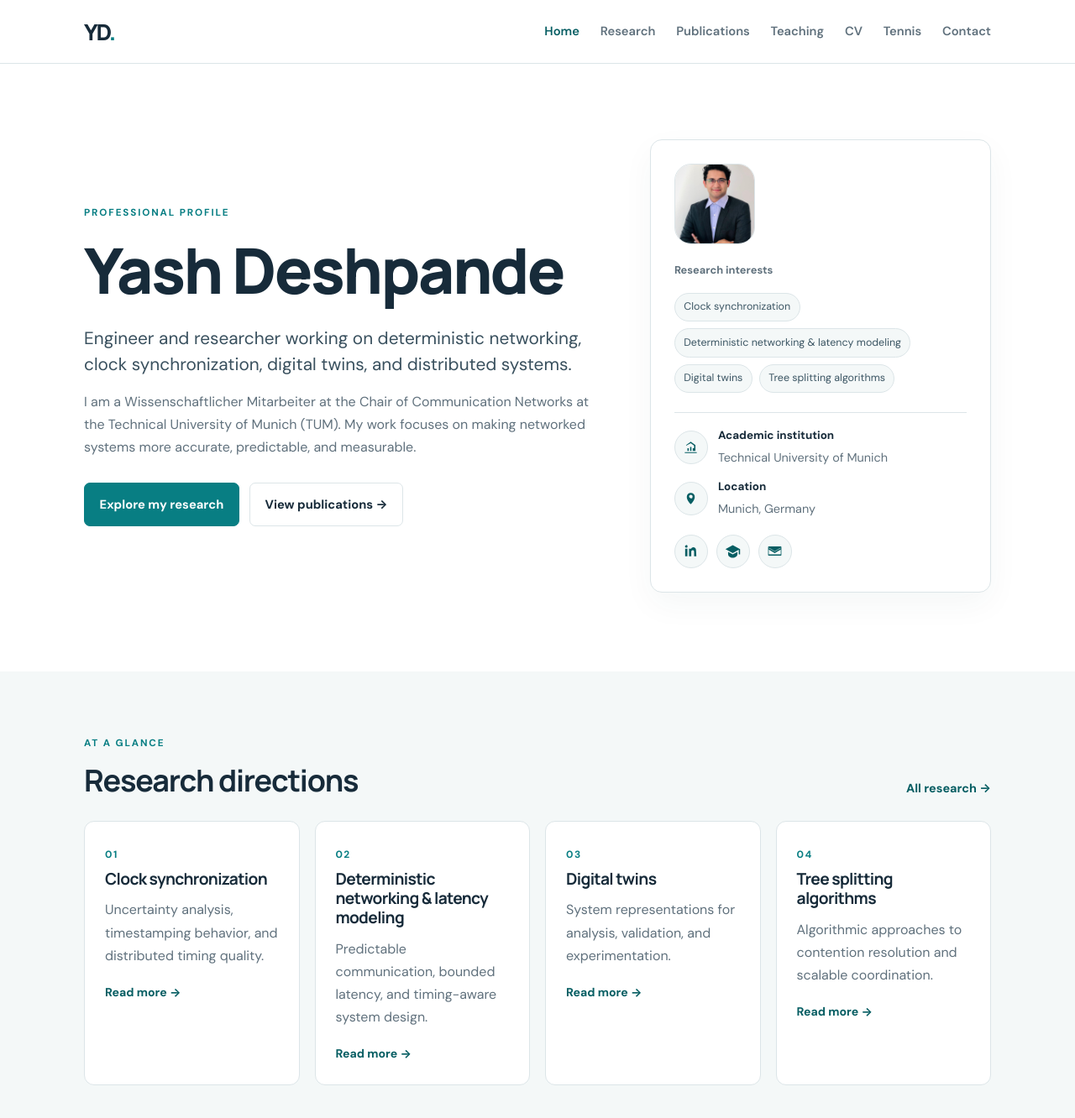
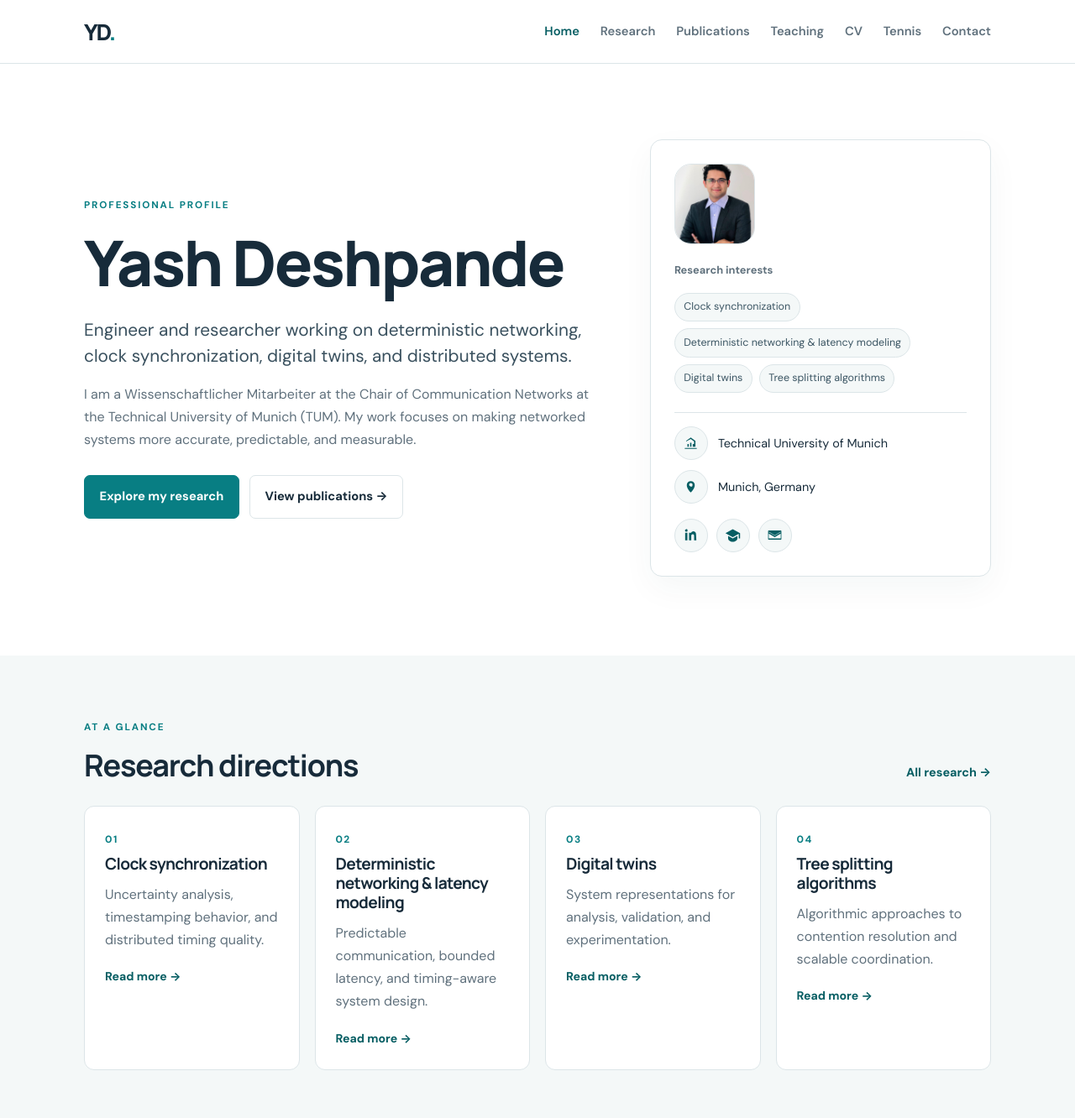
Before and after one commit to deshpandeyash/deshpandeyash.github.io, a Jekyll site: the page built from index.html, in a window 1280 px wide and 1400 px high. Shown: the top 1332 px of the window at 84% size. Built offline with Jekyll 4.4.1, drawn with Linux system fonts in a browser that asks for light colours.

Commit message:
Simplify homepage profile labels
Co-authored-by: Copilot <223556219+Copilot@users.noreply.github.com>

```diff
--- a/assets/css/style.css
+++ b/assets/css/style.css
@@ -277,18 +277,7 @@ code {
   color: inherit;
 }
 
-.profile-meta-item strong,
 .profile-meta-item span span {
-  display: block;
-}
-
-.profile-meta-item strong {
-  margin-bottom: 2px;
-  font-size: 0.84rem;
-}
-
-.profile-meta-item span span {
-  color: var(--muted);
   font-size: 0.9rem;
 }
 
--- a/index.html
+++ b/index.html
@@ -34,7 +34,6 @@ permalink: /
             </svg>
           </span>
           <span>
-            <strong>Academic institution</strong>
             <span>Technical University of Munich</span>
           </span>
         </a>
@@ -45,7 +44,6 @@ permalink: /
             </svg>
           </span>
           <span>
-            <strong>Location</strong>
             <span>Munich, Germany</span>
           </span>
         </div>
```
